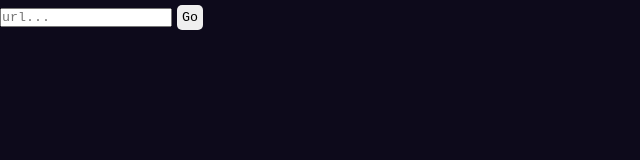
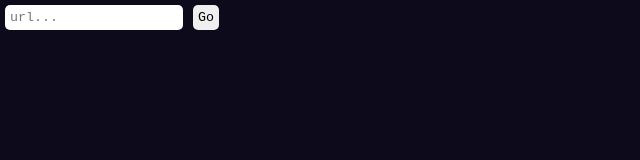
Before and after one commit to ManuelWestermeier/v-present, a React (Vite) app: page /#/ in a window 1280 px wide. Shown: the top 160 px of the page, without its empty margins (0-640 px from the left). Built offline with nearby package versions, Linux system fonts and the light colour scheme.

Commit message:
first commit

```diff
--- a/src/index.css
+++ b/src/index.css
@@ -15,7 +15,8 @@ html {
   font-family: monospace;
 }
 
-button {
+button,
+input {
   margin: 5px;
   padding: 5px;
   border-radius: 5px;
@@ -30,7 +31,3 @@ ul {
 ol {
   margin: 10px 30px;
 }
-
-a {
-
-}
```
Also changed, not shown: 4 other files (tests, documents, lock files or other folders).
